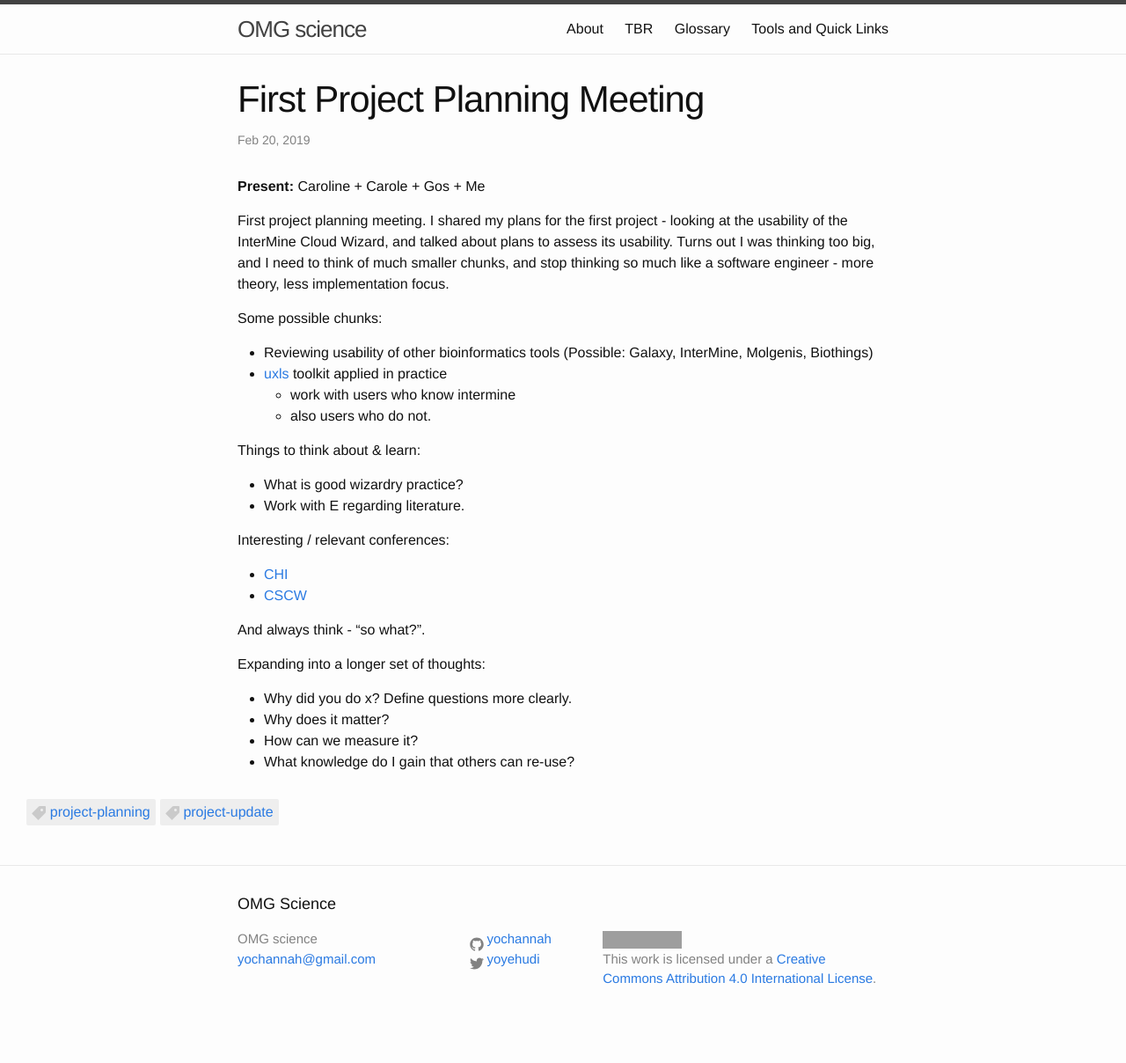
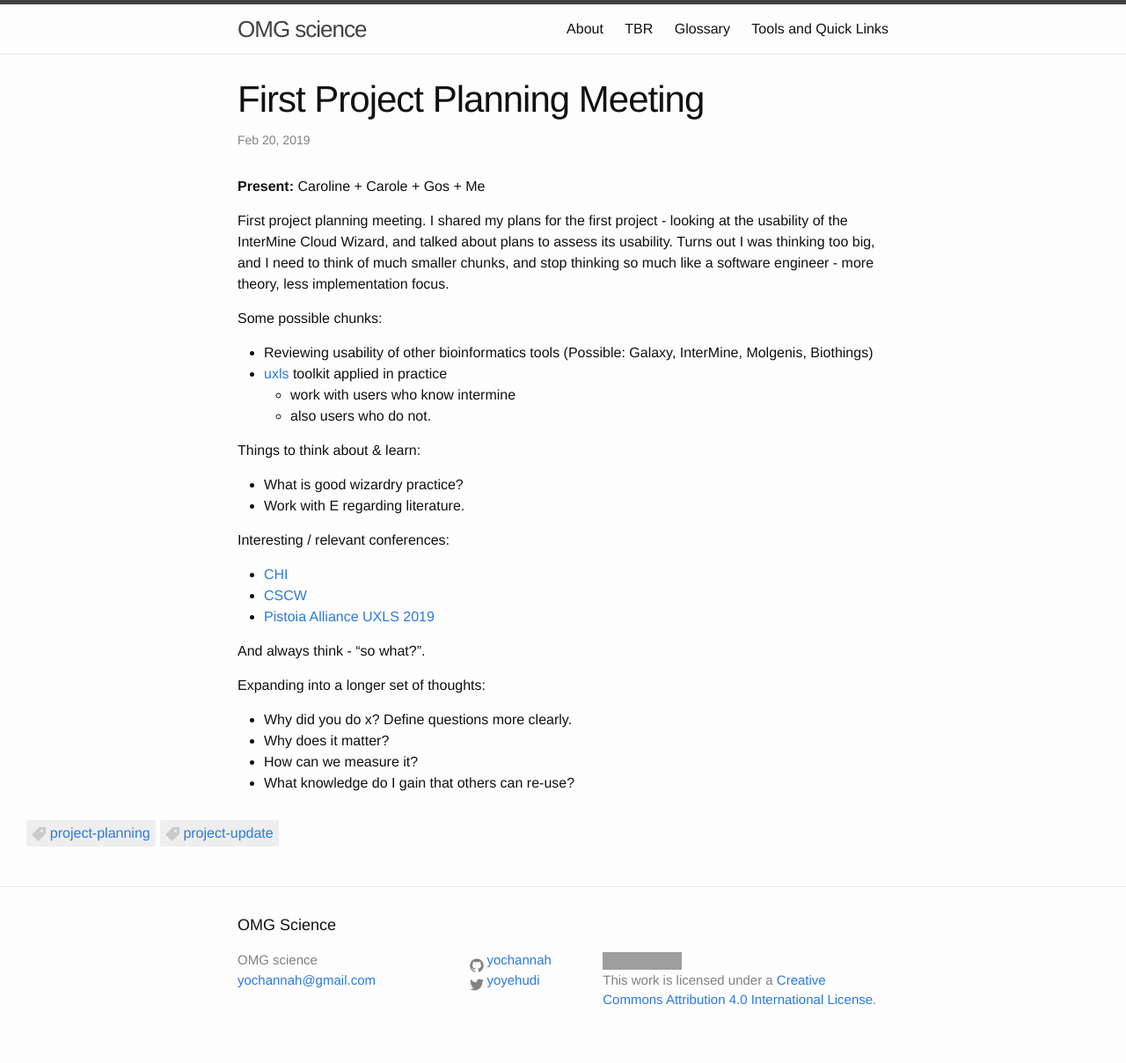
Before and after one commit to yochannah/omgscience, a Jekyll site: the page built from _posts/2019-02-20-project-planning-meeting-notes.md, in a window 1280 px wide. Shown: the whole page at 88% size. Built offline with Jekyll 4.4.1, drawn with Linux system fonts in a browser that asks for light colours; before the commit the page ends 1184 px from its top, so only the background shows below that; grey boxes are pictures that could not be loaded.

Commit message:
add uxls conference

```diff
--- a/_posts/2019-02-20-project-planning-meeting-notes.md
+++ b/_posts/2019-02-20-project-planning-meeting-notes.md
@@ -23,6 +23,7 @@ Things to think about & learn:
 Interesting / relevant conferences:
  - [CHI](https://chi2019.acm.org/)
  - [CSCW](http://cscw.acm.org/2019/)
+ - [Pistoia Alliance UXLS 2019](https://www.eventbrite.co.uk/e/pistoia-alliance-2019-user-experience-for-life-sciences-uxls-european-conference-tickets-54400037978#tickets)
 
 And always think - "so what?".
 
```
